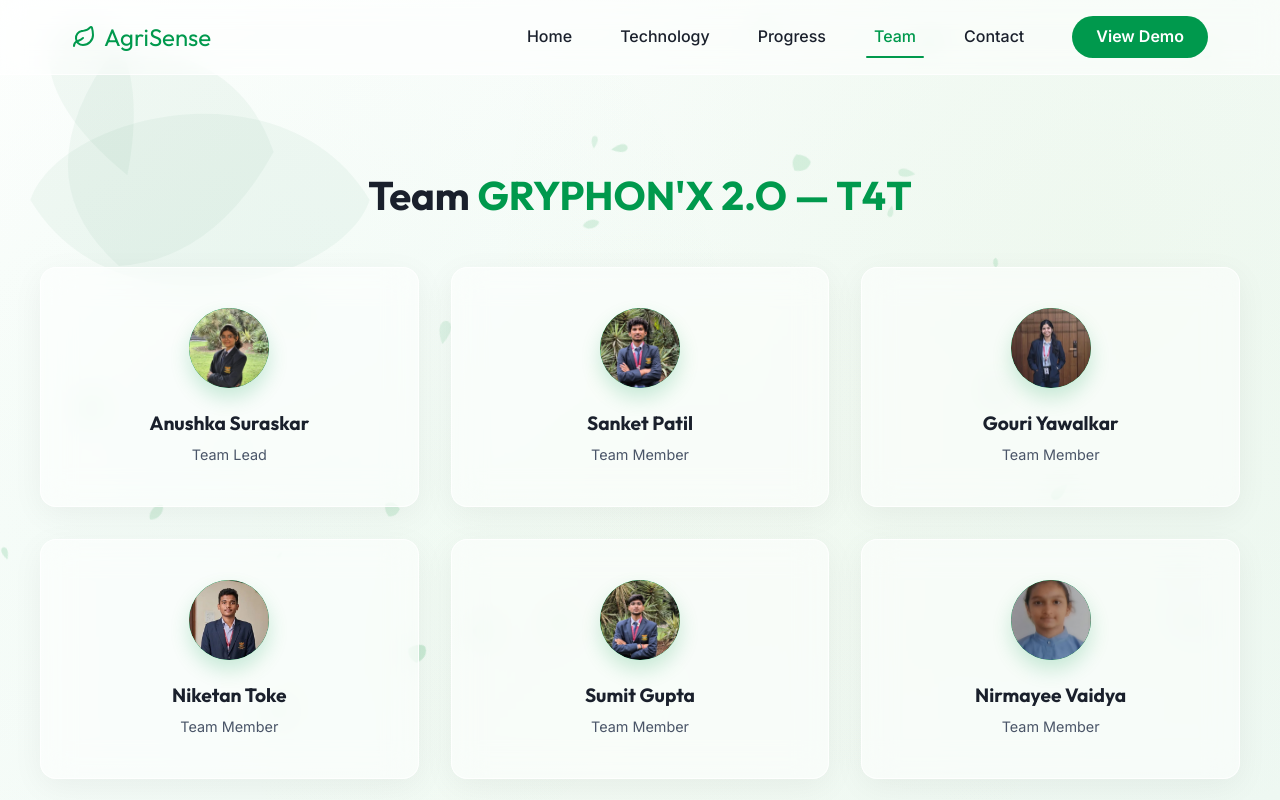
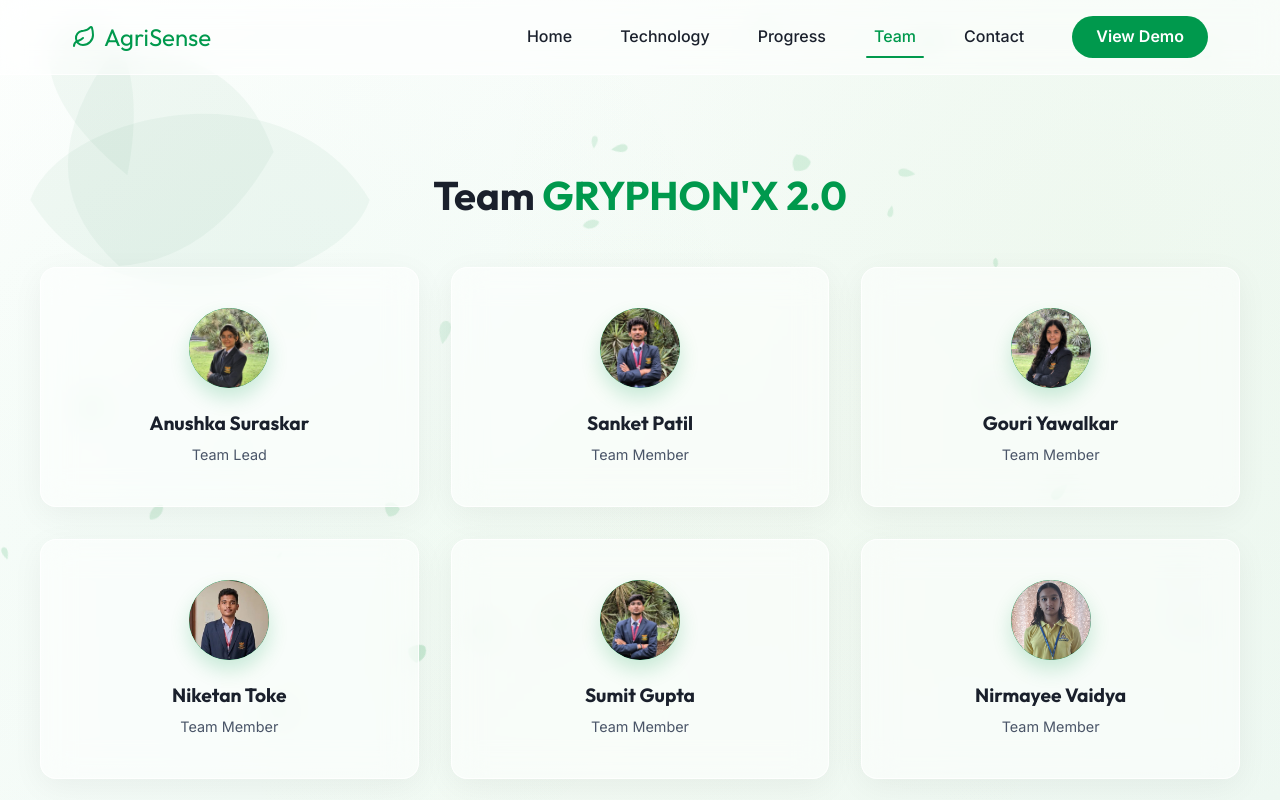
Before and after one commit to gauri-yawalkar/AgriSense-AI, a React (Vite) app: page /team in a window 1280 px wide. Shown: the top 800 px of the page. Built offline with nearby package versions, Linux system fonts and the light colour scheme.

Commit message:
change-02

```diff
--- a/src/components/Team.jsx
+++ b/src/components/Team.jsx
@@ -2,11 +2,11 @@ import React from 'react';
 import './Team.css';
 
 import anushkaImg from '../assets/team member with images/Anushka.webp';
-import gouriImg from '../assets/team member with images/Gouri Yawalkar.webp';
+import gouriImg from '../assets/team member with images/gouri.jpeg';
 import niketanImg from '../assets/team member with images/Niketan Toke.jpg';
 import sanketImg from '../assets/team member with images/sanket.webp';
 import sumitImg from '../assets/team member with images/sumit.jpeg';
-import nirmayeeImg from '../assets/team member with images/Nirmayee Vaidya.jpeg';
+import nirmayeeImg from '../assets/team member with images/nirmayee.jpeg';
 import facultyImg from '../assets/team member with images/Dr Kanchan S Vaidya.jpg';
 
 const Team = () => {
@@ -22,7 +22,7 @@ const Team = () => {
   return (
     <section id="team" className="section team">
       <div className="container">
-        <h2>{'Team'} <span>{"GRYPHON'X 2.O — T4T"}</span></h2>
+        <h2>{'Team'} <span>{"GRYPHON'X 2.0"}</span></h2>
 
         <div className="team-grid">
           {teamMembers.map((member, index) => (
```
Also changed, not shown: src/assets/team member with images/gouri.jpeg (added), src/assets/team member with images/nirmayee.jpeg (added).
